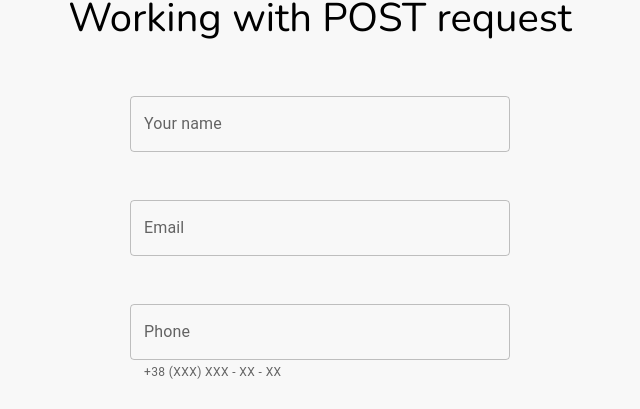
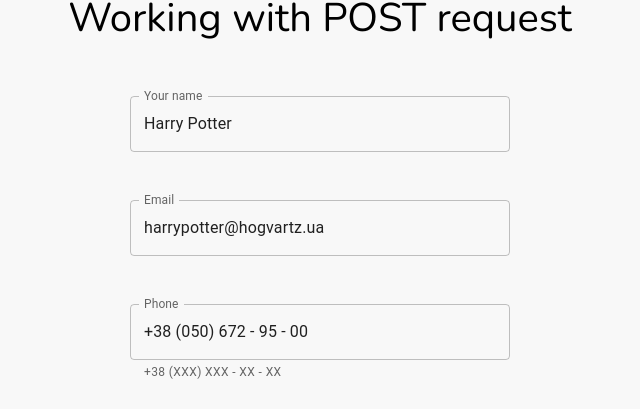
Before and after one commit to vladkvlchk/employee-list, a React (Create React App) app: page / in a window 1280 px wide. Shown: the part 1098-1507 px from the top of the page, without its empty margins (320-960 px from the left). Built offline with nearby package versions, Linux system fonts and the light colour scheme; no server answers.

Commit message:
sending image by formData

```diff
--- a/src/pages/Main/Main.jsx
+++ b/src/pages/Main/Main.jsx
@@ -21,10 +21,10 @@ const Main = () => {
   const [totalPages, setTotalPages] = useState(2);
 
   //form
-  const [name, setName] = useState("");
-  const [email, setEmail] = useState("");
+  const [name, setName] = useState("Harry Potter");
+  const [email, setEmail] = useState("harrypotter@hogvartz.ua");
   const [isValidEmail, setValidEmail] = useState(true);
-  const [phone, setPhone] = useState("");
+  const [phone, setPhone] = useState("+38 (050) 672 - 95 - 00");
   const [isValidPhone, setValidPhone] = useState(true);
   const [position, setPosition] = useState("");
   const [file, setFile] = useState(null);
@@ -87,7 +87,7 @@ const Main = () => {
     }
   };
 
-  const onSubmit = (event) => {
+  const onSubmit = async (event) => {
     event.preventDefault();
 
     setValidEmail(validateEmail(email));
@@ -101,17 +101,19 @@ const Main = () => {
       file
     ) {
       try {
-        const { data } = axios.post("/users", {
-          name,
-          email,
-          phone: phone
+        const formData = new FormData();
+        formData.append("photo", file);
+        formData.append("name", name);
+        formData.append("email", email);
+        formData.append("phone", phone
             .replaceAll(" ", "")
             .replaceAll("-", "")
             .replaceAll("(", "")
-            .replaceAll(")", ""),
-          position_id: position,
-          photo: file,
-        });
+            .replaceAll(")", "")
+        );
+        formData.append("position_id", position);
+
+        const { data } = await axios.post("/users", formData);
 
         console.log(data);
         setRegistered(true);
```
